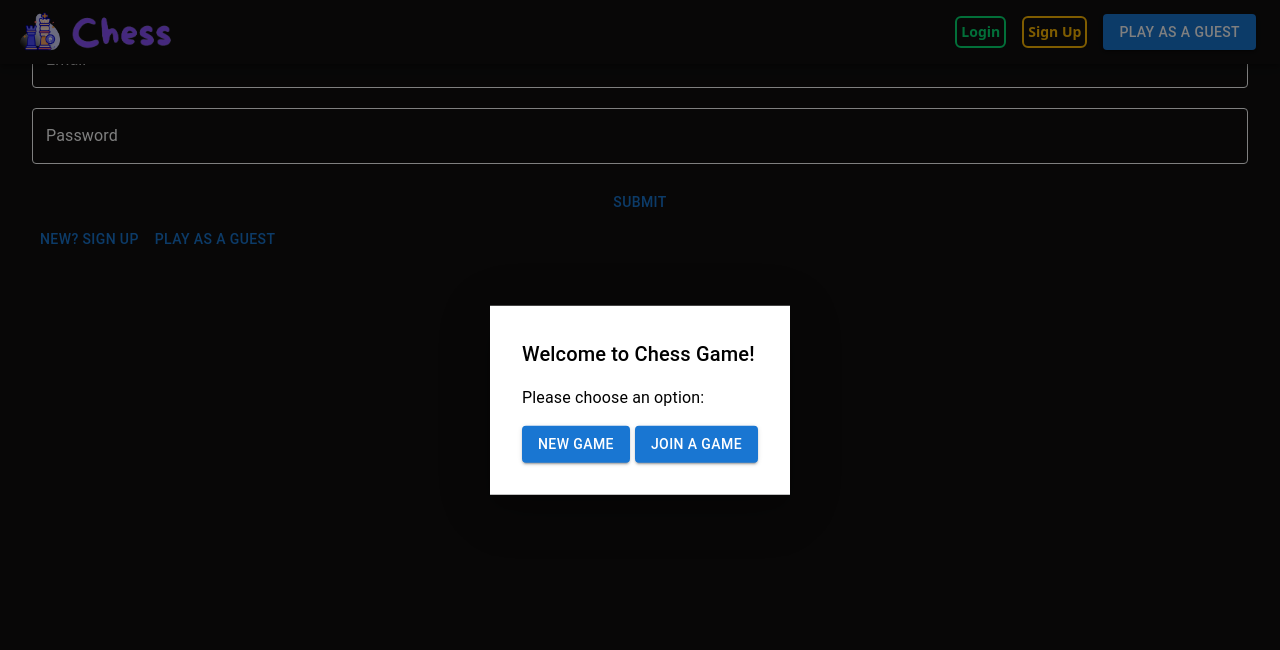
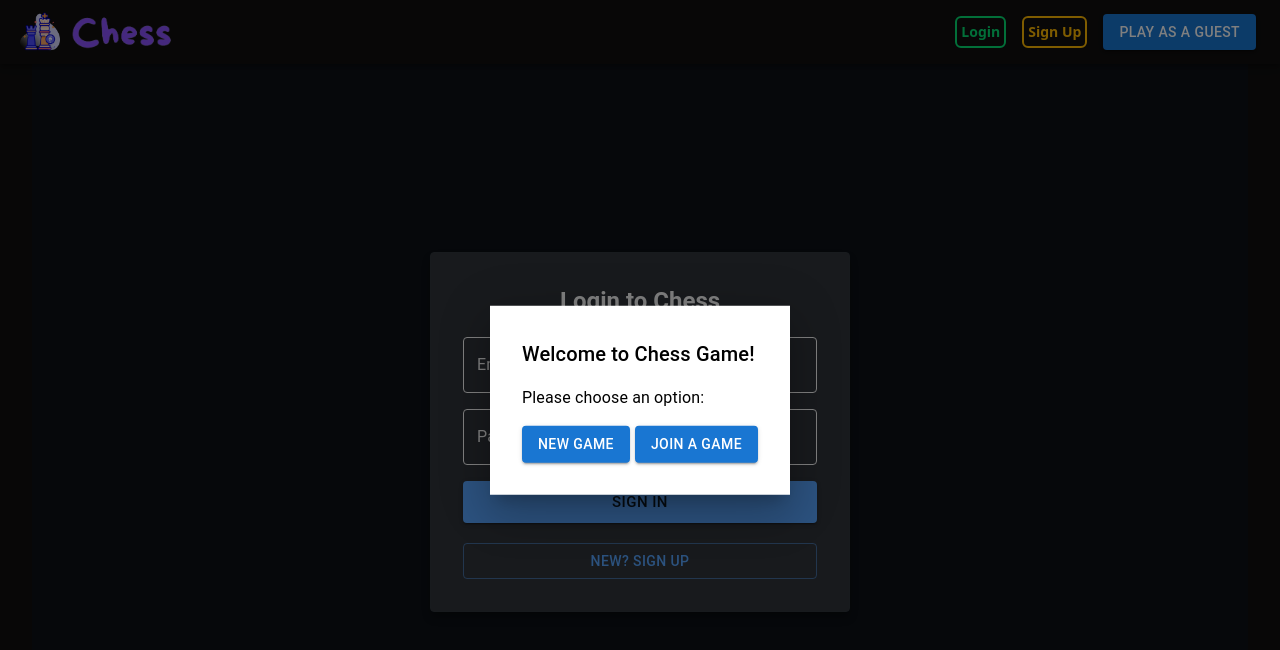
Before and after one commit to Ashu3208/Chess, a React (Vite) app in the folder client/: page /login in a window 1280 px wide. Both pictures are taken after a click on the button "PLAY AS A GUEST". Shown: the top 650 px of the page. Built offline with nearby package versions, Linux system fonts and the light colour scheme; no server answers.

Commit message:
merged JoinGamePopup and NewGamePopup to GamePopup

```diff
--- /dev/null
+++ b/client/src/components/GamePopup.jsx
@@ -0,0 +1,122 @@
+import React, { useEffect, useState } from 'react';
+import { Modal, Box, Typography, Button, TextField } from '@mui/material';
+import { useNavigate } from 'react-router-dom';
+
+const modalStyles = {
+  position: 'absolute',
+  top: '50%',
+  left: '50%',
+  transform: 'translate(-50%, -50%)',
+  width: 300,
+  bgcolor: 'background.paper',
+  boxShadow: 24,
+  p: 4,
+};
+
+const GamePopup = ({ open, onClose }) => {
+  const navigate = useNavigate();
+  const [mode, setMode] = useState('choose'); // choose | join
+  const [roomId, setRoomId] = useState('');
+
+  useEffect(() => {
+    if (open) {
+      setMode('choose');
+      setRoomId('');
+    }
+  }, [open]);
+
+  const handleClose = () => {
+    setMode('choose');
+    setRoomId('');
+    onClose?.();
+  };
+
+  const handleNewGame = async () => {
+    const uri = `${import.meta.env.VITE_SERVER_URI}/game/new`;
+    try {
+      const response = await fetch(uri, { method: 'GET' });
+      if (!response.ok) {
+        const errorData = await response.json();
+        throw new Error(errorData.error || 'Failed to create a new game');
+      }
+      const data = await response.json();
+      if (data.roomUrl) {
+        navigate(data.roomUrl);
+        handleClose();
+      }
+    } catch (error) {
+      console.error('Error fetching new game:', error);
+    }
+  };
+
+  const handleJoinGame = async () => {
+    const uri = `${import.meta.env.VITE_SERVER_URI}/game/join`;
+    try {
+      const response = await fetch(uri, {
+        method: 'POST',
+        headers: { 'Content-type': 'application/json' },
+        body: JSON.stringify({ joinId: roomId }),
+      });
+      if (!response.ok) {
+        const errorData = await response.json();
+        throw new Error(errorData.error || 'Failed to join the game');
+      }
+      const data = await response.json();
+      if (data.roomUrl) {
+        navigate(data.roomUrl);
+        handleClose();
+      }
+    } catch (error) {
+      console.error('Error joining the game:', error);
+    }
+  };
+
+  const renderChoose = () => (
+    <>
+      <Typography variant="h6" component="h2">
+        Welcome to Chess Game!
+      </Typography>
+      <Typography sx={{ mt: 2 }}>Please choose an option:</Typography>
+      <Box sx={{ display: 'flex', justifyContent: 'space-between', mt: 2 }}>
+        <Button variant="contained" onClick={handleNewGame}>
+          New Game
+        </Button>
+        <Button variant="contained" onClick={() => setMode('join')}>
+          Join a Game
+        </Button>
+      </Box>
+    </>
+  );
+
+  const renderJoin = () => (
+    <>
+      <Typography variant="h6" component="h2">
+        Join a Game
+      </Typography>
+      <Typography sx={{ mt: 2 }}>Enter the room ID below:</Typography>
+      <Box sx={{ display: 'flex', justifyContent: 'space-between', mt: 2 }}>
+        <TextField
+          id="room-id"
+          label="RoomId"
+          variant="outlined"
+          value={roomId}
+          onChange={(e) => setRoomId(e.target.value)}
+        />
+        <Button variant="contained" onClick={handleJoinGame}>
+          Join
+        </Button>
+        <Button variant="contained" onClick={() => setMode('choose')}>
+          Back
+        </Button>
+      </Box>
+    </>
+  );
+
+  return (
+    <Modal open={open} onClose={handleClose}>
+      <Box sx={modalStyles}>{mode === 'join' ? renderJoin() : renderChoose()}</Box>
+    </Modal>
+  );
+};
+
+export default GamePopup;
--- a/client/src/components/JoinGamePopup.jsx
+++ /dev/null
@@ -1,71 +0,0 @@
-import React, { useState } from 'react';
-import { Modal, Box, Typography, Button, TextField } from '@mui/material';
-import { useNavigate } from 'react-router-dom';
-
-const JoinGamePopup = ({ open, setPopupValue }) => {
-
-  const [roomId, setRoomId] = useState('');
-  const navigate = useNavigate();
-
-  const handleChange = (e) => {
-    setRoomId(e.target.value);
-  };
-
-  const handleJoinGame = async () => {
-    const uri = `${import.meta.env.VITE_SERVER_URI}/game/join`
-    try {
-
-
-      const response = await fetch(uri, {
-        method: "POST",
-        headers: {
-          'Content-type': 'application/json',
-        },
-        body: JSON.stringify({ joinId: roomId }),
-      })
-      if (!response.ok) {
-        const errorData = await response.json();
-        throw new Error(errorData.error || 'Failed to join the game');
-      }
-      const data = await response.json();
-      if (data.roomUrl) {
-        navigate(data.roomUrl)
-        setPopupValue(false, false);
-      }
-
-    } catch (error) {
-      console.error('Error joining the game: ', error)
-    }
-  };
-
-  return (
-    <Modal open={open} onClose={() => setPopupValue(false, false)}>
-      <Box
-        sx={{
-          position: 'absolute',
-          top: '50%',
-          left: '50%',
-          transform: 'translate(-50%, -50%)',
-          width: 300,
-          bgcolor: 'background.paper',
-          boxShadow: 24,
-          p: 4,
-        }}
-      >
-        <Typography variant="h6" component="h2">
-          Welcome to Chess Game!
-        </Typography>
-        <Typography sx={{ mt: 2 }}>
-          Please choose an option:
-        </Typography>
-        <Box sx={{ display: 'flex', justifyContent: 'space-between', mt: 2 }}>
-          <TextField id="outlined-basic" label="RoomId" variant="outlined" value={roomId} onChange={handleChange} />
-          <Button variant="contained" onClick={handleJoinGame} > Join </Button>
-          <Button variant="contained" onClick={() => setPopupValue(true, false)} > Back </Button>
-        </Box>
-      </Box>
-    </Modal>
-  );
-};
-
-export default JoinGamePopup;
--- a/client/src/components/Login.jsx
+++ b/client/src/components/Login.jsx
@@ -1,19 +1,15 @@
-import React, { useState, useContext,useEffect } from "react";
-import { Button, TextField, createTheme, ThemeProvider } from "@mui/material";
+import React, { useState, useContext, useEffect } from "react";
+import { Button, TextField, createTheme, ThemeProvider, Box, Paper, Typography } from "@mui/material";
 import { useNavigate } from "react-router-dom";
 import axios from "axios"
 import Cookies from "universal-cookie";
 import UserContext from "../context/user";
-import NewGamePopup from "./NewGamePopup";
-import JoinGamePopup from "./JoinGamePopup"
 
 export default function Login() {
 
   const navigate = useNavigate()
   const cookies = new Cookies()
   const authUser = useContext(UserContext)
-  const [NewGamePopupOpen, setNewGamePopup] = useState(false);
-  const [JoinGamePopupOpen, setJoinGamePopup] = useState(false);
 
   const [userDetails, setUserDetails] = useState({ email: "", password: "" })
   const handleChange = (e) => {
@@ -41,16 +37,17 @@ export default function Login() {
       .catch((error) => { console.log(error) })
   };
 
-  const toggleNewGamePopup = () => {
-    NewGamePopupOpen == true ? setNewGamePopup(false) :
-      setNewGamePopup(true);
-  };
-
-  const toggleJoinGamePopup = () => {
-    JoinGamePopupOpen == true ? setJoinGamePopup(false) :
-      setJoinGamePopup(true);
-  };
   const theme = createTheme({
+    palette: {
+      mode: 'dark',
+      primary: {
+        main: '#58a6ff',
+      },
+      background: {
+        default: '#0d1117',
+        paper: '#161b22',
+      },
+    },
     components: {
       MuiTextField: {
         styleOverrides: {
@@ -88,18 +85,67 @@ export default function Login() {
   })
 
   return (
-    <>
-    <ThemeProvider theme={theme} >
-      <form onSubmit={handleSubmit}>
-        <TextField id="outlined-basic" label="Email" variant="outlined" name="email" value={userDetails.email} onChange={handleChange} />
-        <TextField id="outlined-basic" label="Password" variant="outlined" name="password" value={userDetails.password} onChange={handleChange} />
-        <Button type="submit">Submit</Button>
-      </form>
-      <Button onClick={() => navigate('/register')}>New? Sign Up </Button>
-      <Button onClick={toggleNewGamePopup}>Play as a Guest</Button>
+    <ThemeProvider theme={theme}>
+      <Box
+        sx={{
+          minHeight: 'calc(100vh - 64px)',
+          display: 'flex',
+          alignItems: 'center',
+          justifyContent: 'center',
+          pt: '96px', // keep content below navbar
+          pb: 4,
+          px: 2,
+          bgcolor: 'background.default',
+        }}
+      >
+        <Paper
+          elevation={6}
+          sx={{
+            width: '100%',
+            maxWidth: 420,
+            p: 4,
+            display: 'flex',
+            flexDirection: 'column',
+            gap: 2.5,
+            bgcolor: 'background.paper',
+            border: '1px solid #30363d',
+          }}
+        >
+          <Typography variant="h5" fontWeight={700} textAlign="center">
+            Login to Chess
+          </Typography>
+          <form
+            onSubmit={handleSubmit}
+            style={{ display: 'flex', flexDirection: 'column', gap: '16px' }}
+          >
+            <TextField
+              label="Email"
+              variant="outlined"
+              name="email"
+              value={userDetails.email}
+              onChange={handleChange}
+              fullWidth
+              required
+            />
+            <TextField
+              label="Password"
+              variant="outlined"
+              name="password"
+              type="password"
+              value={userDetails.password}
+              onChange={handleChange}
+              fullWidth
+              required
+            />
+            <Button type="submit" variant="contained" size="large" fullWidth>
+              Sign In
+            </Button>
+          </form>
+          <Button variant="outlined" fullWidth onClick={() => navigate('/register')}>
+            New? Sign Up
+          </Button>
+        </Paper>
+      </Box>
     </ThemeProvider>
-      <NewGamePopup open={NewGamePopupOpen} toggleNewGamePopup={toggleNewGamePopup} toggleJoinGamePopup={toggleJoinGamePopup} />
-      <JoinGamePopup open={JoinGamePopupOpen} toggleNewGamePopup={toggleNewGamePopup} toggleJoinGamePopup={toggleJoinGamePopup} />
-      </>
   );
 }
--- a/client/src/components/Navbar.jsx
+++ b/client/src/components/Navbar.jsx
@@ -1,8 +1,7 @@
 import { Button, Toolbar, Typography, Box, IconButton } from "@mui/material";
 import React, { useState, useContext } from "react";
 import { Link, useNavigate, } from "react-router-dom";
-import NewGamePopup from "./NewGamePopup";
-import JoinGamePopup from "./JoinGamePopup";
+import GamePopup from "./GamePopup";
 import Appbar from "@mui/material/AppBar"
 import logo from "../assets/chess-navbar.png";
 import Chesslogo from "/chess.png"
@@ -12,23 +11,16 @@ const cookies = new Cookies();
 
 export default function Navbar() {
     const authUser = useContext(UserContext)
-    console.log(authUser)
     const navigate = useNavigate();
 
-    const [isNewGameOpen, setIsNewGameOpen] = useState(false);
-    const [isJoinGameOpen, setIsJoinGameOpen] = useState(false);
+    const [isGamePopupOpen, setIsGamePopupOpen] = useState(false);
 
     const logout = async () => {
-        console.log("removing")
         cookies.remove("TOKEN", { path: '/' });
         navigate(0)
     };
 
-
-    const setPopupValue = (newGameValue, joinGameValue) => {
-        setIsNewGameOpen(newGameValue);
-        setIsJoinGameOpen(joinGameValue);
-    };
+    const toggleGamePopup = (value) => setIsGamePopupOpen(value);
 
     return (
         <>
@@ -55,12 +47,11 @@ export default function Navbar() {
                                 <Link to='/register' className="text-amber-400 text-sm font-bold border-2 border-green rounded-md p-1">
                                     Sign Up
                                 </Link>
-                                <Button onClick={() => setPopupValue(true, false)} variant="contained" > Play as a Guest </Button>
+                                <Button onClick={() => toggleGamePopup(true)} variant="contained" > Play as a Guest </Button>
                             </>)}
 
                     </Box>
-                    <NewGamePopup open={isNewGameOpen} setPopupValue={setPopupValue} />
-                    <JoinGamePopup open={isJoinGameOpen} setPopupValue={setPopupValue} />
+                    <GamePopup open={isGamePopupOpen} onClose={() => toggleGamePopup(false)} />
                 </Toolbar>
             </Appbar>
         </>
--- a/client/src/components/NewGamePopup.jsx
+++ /dev/null
@@ -1,56 +0,0 @@
-import React, { useState } from 'react';
-import { Modal, Box, Typography, Button } from '@mui/material';
-import { useNavigate } from 'react-router-dom';
-
-const NewGamePopup = ({ open, setPopupValue }) => {
-  const navigate = useNavigate();
-  const handleNewGame = async () => {
-    setPopupValue(false, false);
-    console.log('New Game button clicked');
-    console.log(import.meta.env.VITE_SERVER_URI)
-    const uri = `${import.meta.env.VITE_SERVER_URI}/game/new`
-    await fetch(uri, {
-      method: 'GET'
-    })
-      .then(response => response.json())
-      .then(data => {
-        console.log(data)
-        navigate(data.roomUrl)
-        // window.location.href = data.roomUrl;
-      })
-      .catch(error => {
-        console.error('Error fetching new game:', error);
-      });
-
-  };
-
-  return (
-    <Modal open={open} onClose={() => setPopupValue(false, false)}>
-      <Box
-        sx={{
-          position: 'absolute',
-          top: '50%',
-          left: '50%',
-          transform: 'translate(-50%, -50%)',
-          width: 300,
-          bgcolor: 'background.paper',
-          boxShadow: 24,
-          p: 4,
-        }}
-      >
-        <Typography variant="h6" component="h2">
-          Welcome to Chess Game!
-        </Typography>
-        <Typography sx={{ mt: 2 }}>
-          Please choose an option:
-        </Typography>
-        <Box sx={{ display: 'flex', justifyContent: 'space-between', mt: 2 }}>
-          <Button variant="contained" onClick={handleNewGame}>New Game</Button>
-          <Button variant="contained" onClick={() => setPopupValue(false, true)}>Join a Game</Button>
-        </Box>
-      </Box>
-    </Modal>
-  );
-};
-
-export default NewGamePopup;
```
